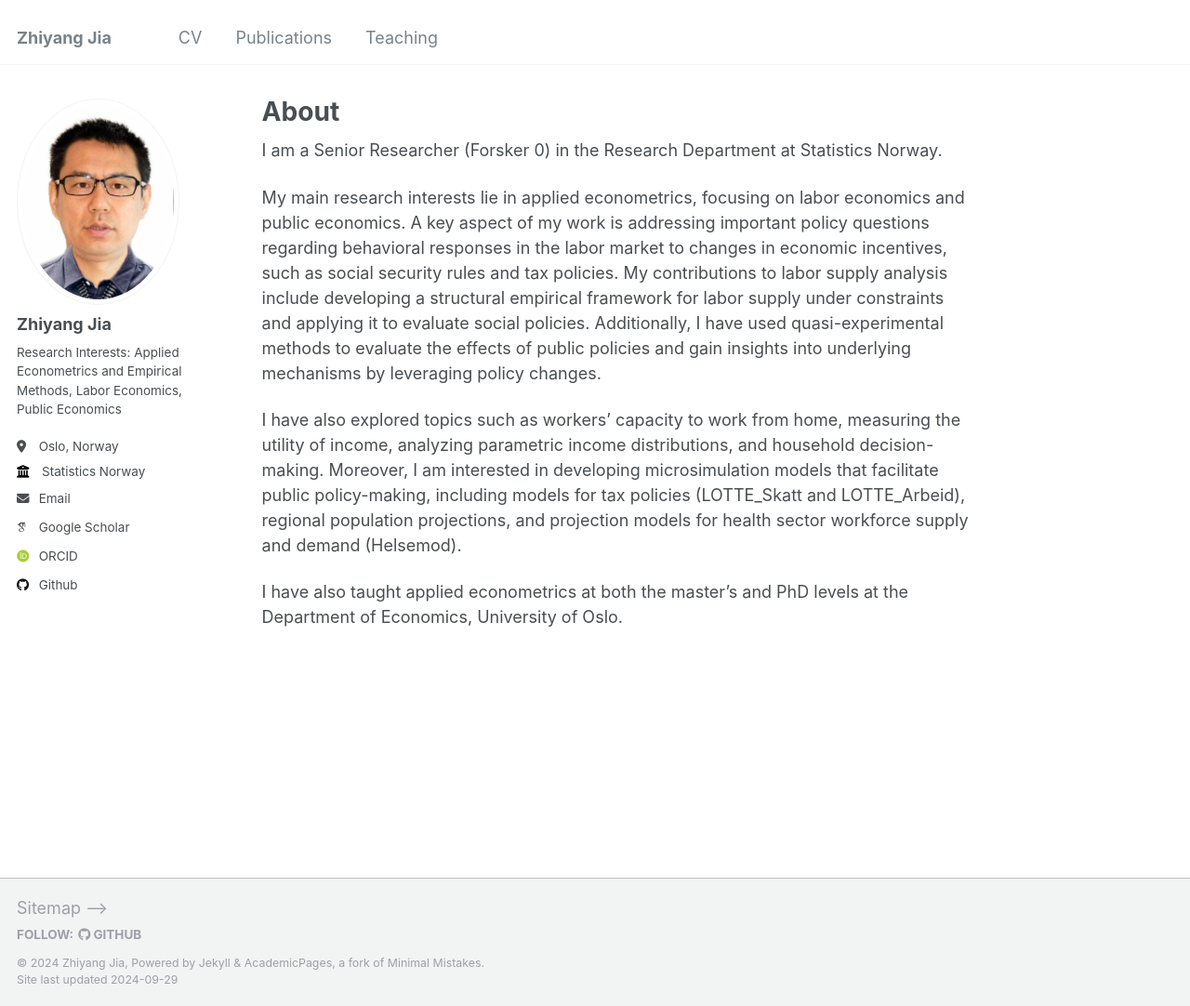
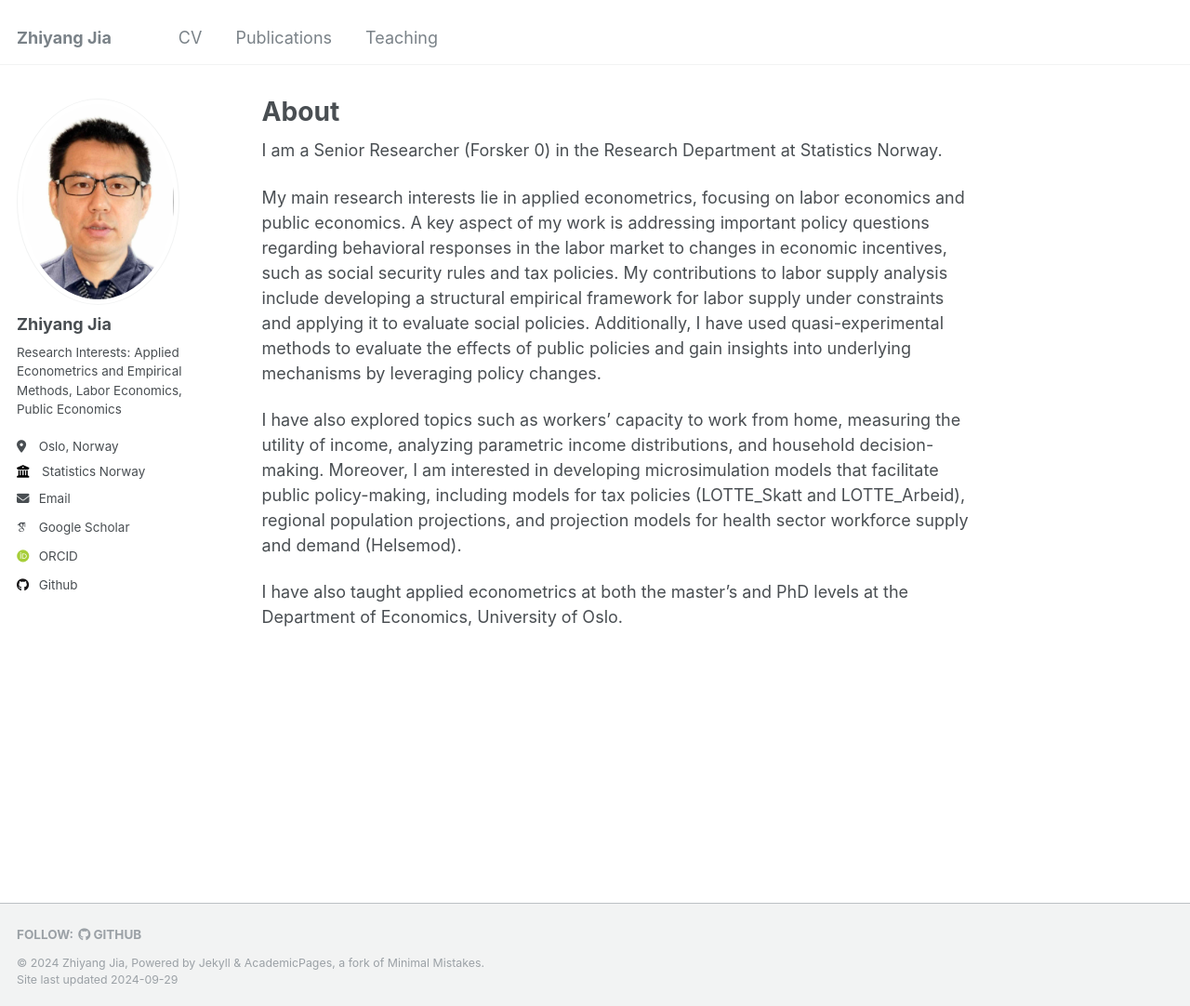
Before and after one commit to Zhiyang-Jia/Zhiyang-Jia.github.io, a Jekyll site: the page built from _pages/about.md, in a window 1280 px wide and 1082 px high. Shown: the whole window at 93% size. Built offline with Jekyll 4.4.1, drawn with Linux system fonts in a browser that asks for light colours; some web fonts are replaced.

Commit message:
Update custom.html
take away sitemap

```diff
--- a/_includes/footer/custom.html
+++ b/_includes/footer/custom.html
@@ -1,3 +1,3 @@
 <!-- start custom footer snippets -->
-<! <a href="/sitemap/">Sitemap</a> -->
+<!  -->
 <!-- end custom footer snippets -->
```
